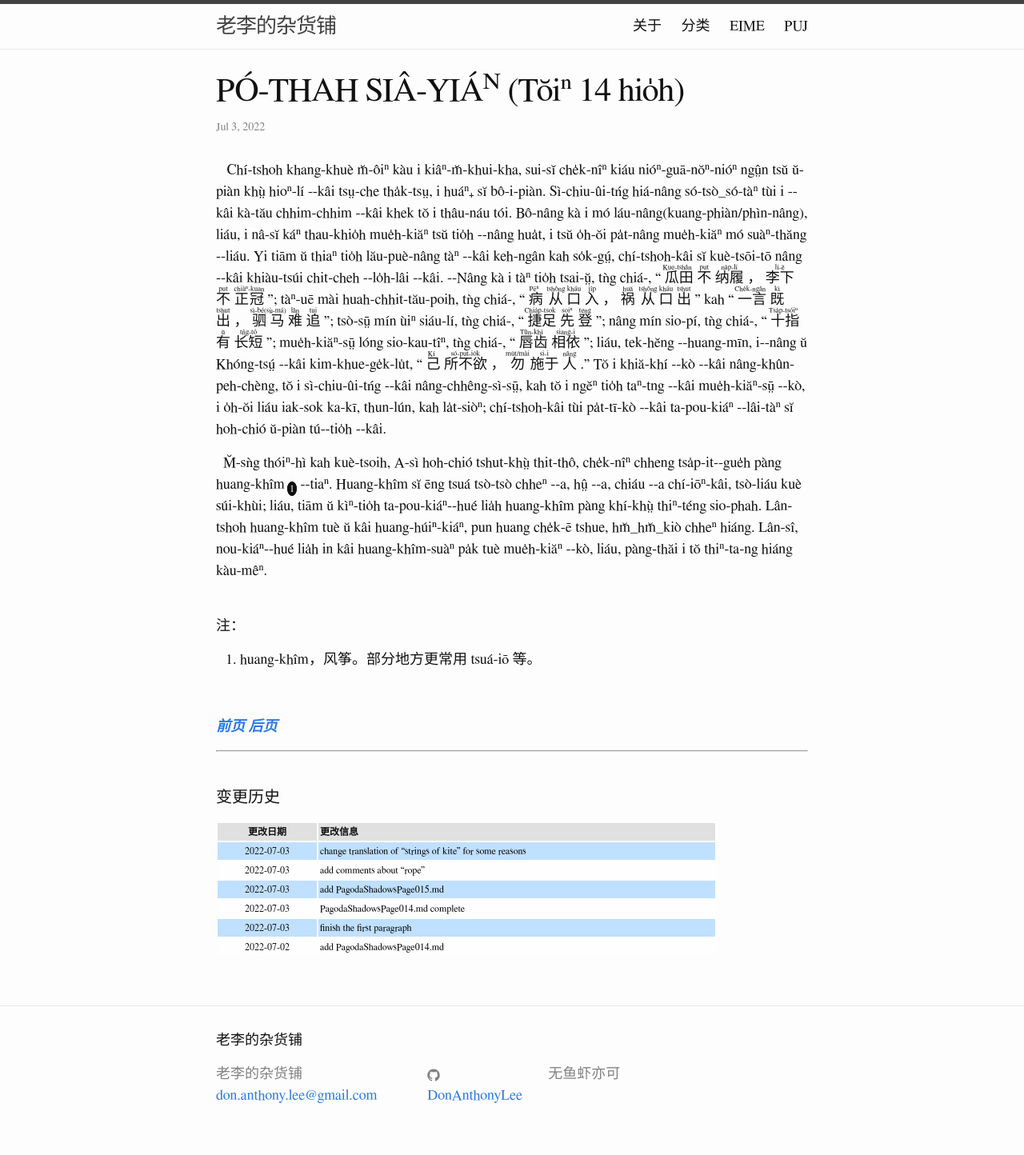
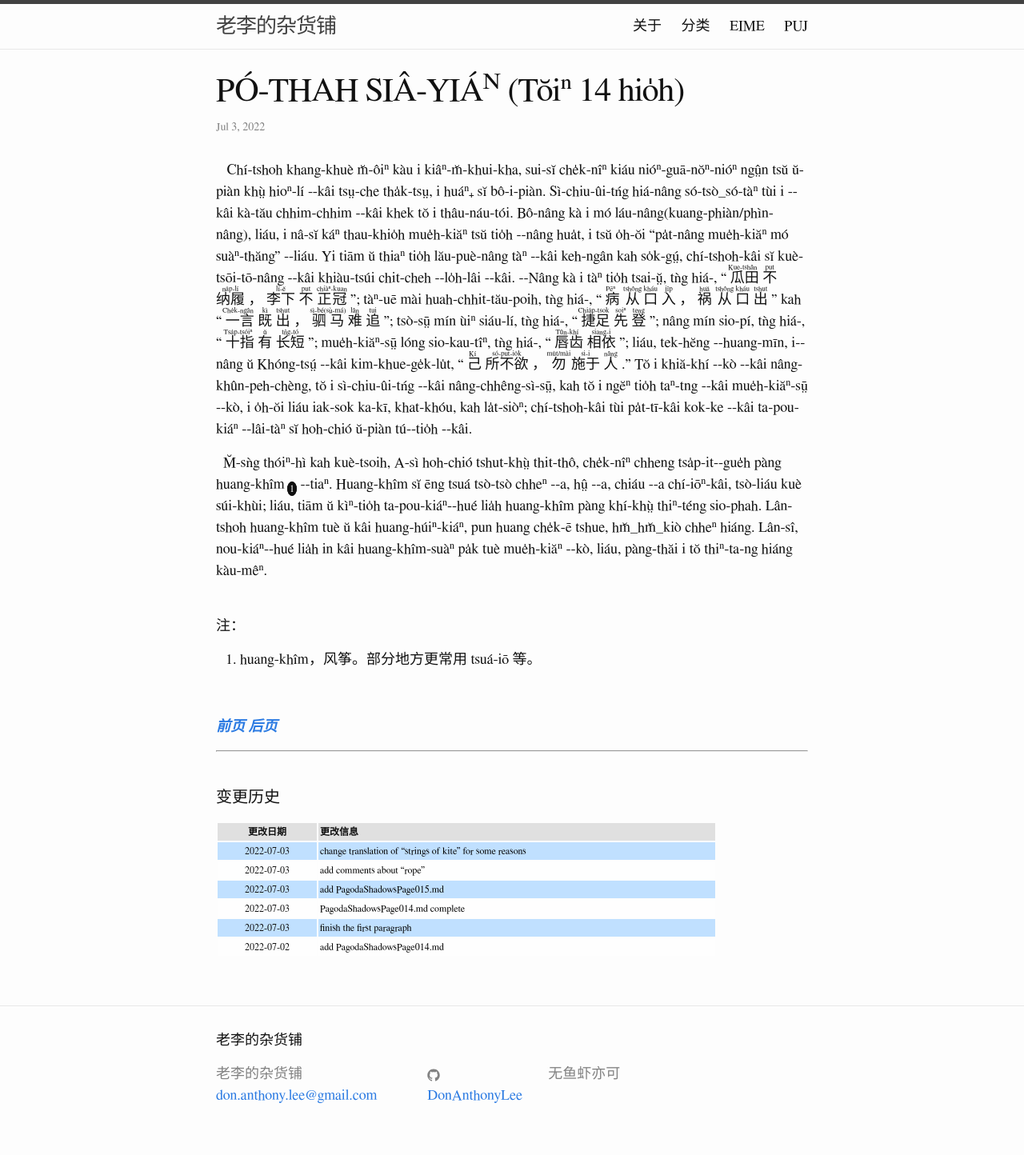
Before and after one commit to DonAnthonyLee/DonAnthonyLee.github.io, a Jekyll site: the page built from docs/puj/PagodaShadowsPage014.md, in a window 1280 px wide. Shown: the whole page at 80% size. Built offline with Jekyll 4.4.1, drawn with Linux system fonts in a browser that asks for light colours; some web fonts are replaced.

Commit message:
change translation of "patience"

```diff
--- a/docs/puj/PagodaShadowsPage014.md
+++ b/docs/puj/PagodaShadowsPage014.md
@@ -13,13 +13,13 @@
 &nbsp;&nbsp;
 Chí-tshoh khang-khuè m̆-ôiⁿ kàu i kiâⁿ-m̆-khui-kha, sui-sĭ che̍k-nîⁿ kiáu nióⁿ-guā-nŏⁿ-nióⁿ ngṳ̂n tsŭ ŭ-piàn khṳ̀ hioⁿ-lí &#x002D;&#x002D;kâi tsṳ-che tha̍k-tsṳ, i huáⁿ₊ sĭ bô-i-piàn.
 <!-- His education was that which most effectively moulds the mind; it lay in the opinions and the practices of those around him. -->
-Sì-chiu-ûi-tńg hiá-nâng só-tsò_só-tàⁿ tùi i &#x002D;&#x002D;kâi kà-tău chhim-chhim &#x002D;&#x002D;kâi khek tŏ i thâu-náu tói.
+Sì-chiu-ûi-tńg hiá-nâng só-tsò_só-tàⁿ tùi i &#x002D;&#x002D;kâi kà-tău chhim-chhim &#x002D;&#x002D;kâi khek tŏ i thâu-náu-tói.
 <!-- He was never taught not to lie, but he was certainly punished if he stole, and so he learned to respect the rights of property. -->
-Bô-nâng kà i mó láu-nâng(kuang-phiàn/phìn-nâng), liáu, i nâ-sĭ káⁿ thau-khio̍h mue̍h-kiăⁿ tsŭ tio̍h &#x002D;&#x002D;nâng hua̍t, i tsŭ o̍h-ŏi pa̍t-nâng mue̍h-kiăⁿ mó suàⁿ-thăng &#x002D;&#x002D;liáu.
+Bô-nâng kà i mó láu-nâng(kuang-phiàn/phìn-nâng), liáu, i nâ-sĭ káⁿ thau-khio̍h mue̍h-kiăⁿ tsŭ tio̍h &#x002D;&#x002D;nâng hua̍t, i tsŭ o̍h-ŏi "pa̍t-nâng mue̍h-kiăⁿ mó suàⁿ-thăng" &#x002D;&#x002D;liáu.
 <!-- He constantly heard maxims from the ancient sages, and proverbs in which the wisdom of generations was concentrated. -->
-Yi tiām ŭ thiaⁿ tio̍h lău-puè-nâng tàⁿ &#x002D;&#x002D;kâi keh-ngân kah so̍k-gṳ́, chí-tshoh-kâi sĭ kuè-tsōi-tō nâng &#x002D;&#x002D;kâi khiàu-tsúi chit-cheh &#x002D;&#x002D;lo̍h-lâi &#x002D;&#x002D;kâi.
+Yi tiām ŭ thiaⁿ tio̍h lău-puè-nâng tàⁿ &#x002D;&#x002D;kâi keh-ngân kah so̍k-gṳ́, chí-tshoh-kâi sĭ kuè-tsōi-tō-nâng &#x002D;&#x002D;kâi khiàu-tsúi chit-cheh &#x002D;&#x002D;lo̍h-lâi &#x002D;&#x002D;kâi.
 <!-- He was taught worldly caution by, "Don't lace your boot in a melon-field, nor adjust your hat under a plum-tree"; -->
-&#x002D;&#x002D;Nâng kà i tàⁿ tio̍h tsai-ṳ̆, tǹg chiá-,
+&#x002D;&#x002D;Nâng kà i tàⁿ tio̍h tsai-ṳ̆, tǹg hiá-,
 "<ruby style="ruby-position:over">
 <rb class="markup_main">瓜田</rb>
 <rp>(</rp><rt class="markup_over">Kue-tshân</rt><rp>)</rp>
@@ -45,7 +45,7 @@
 <rp>(</rp><rt class="markup_over">chiàⁿ-kuan</rt><rp>)</rp>
 </ruby>";
 <!-- reticence in speech by, "Diseases enter by the mouth, misfortunes issue from it." and "A coach-and-four cannot bring back a word once uttered"; -->
-tàⁿ-uē mài huah-chhit-tău-poih, tǹg chiá-,
+tàⁿ-uē mài huah-chhit-tău-poih, tǹg hiá-,
 "<ruby style="ruby-position:over">
 <rb class="markup_main">病</rb>
 <rp>(</rp><rt class="markup_over">Pēⁿ</rt><rp>)</rp>
@@ -103,7 +103,7 @@
 <rp>(</rp><rt class="markup_over">tui</rt><rp>)</rp>
 </ruby>";
 <!-- modesty of behaviour by, "Who lifts his feet high has put on boots for the first time"; -->
-tsò-sṳ̄ mín ùiⁿ siáu-lí, tǹg chiá-,
+tsò-sṳ̄ mín ùiⁿ siáu-lí, tǹg hiá-,
 "<ruby style="ruby-position:over">
 <rb class="markup_main">捷足</rb>
 <rp>(</rp><rt class="markup_over">Chia̍p-tsok</rt><rp>)</rp>
@@ -117,7 +117,7 @@
 <rp>(</rp><rt class="markup_over">teng</rt><rp>)</rp>
 </ruby>";
 <!-- contentment by, "All ten fingers can't be of the same length"; -->
-nâng mín sio-pí, tǹg chiá-,
+nâng mín sio-pí, tǹg hiá-,
 "<ruby style="ruby-position:over">
 <rb class="markup_main">十指</rb>
 <rp>(</rp><rt class="markup_over">Tsa̍p-tsóiⁿ</rt><rp>)</rp>
@@ -131,7 +131,7 @@
 <rp>(</rp><rt class="markup_over">tn̂g-tó</rt><rp>)</rp>
 </ruby>";
 <!-- mutual dependence by, "There is no peace for the mouth when one tooth is aching"; -->
-mue̍h-kiăⁿ-sṳ̄ lóng sio-kau-tîⁿ, tǹg chiá-,
+mue̍h-kiăⁿ-sṳ̄ lóng sio-kau-tîⁿ, tǹg hiá-,
 "<ruby style="ruby-position:over">
 <rb class="markup_main">唇齿</rb>
 <rp>(</rp><rt class="markup_over">Tûn-khí</rt><rp>)</rp>
@@ -163,7 +163,9 @@
 <rp>(</rp><rt class="markup_over">nâng</rt><rp>)</rp>
 </ruby>."
 <!-- In the densely crowded quarters where he lived, in his varied and numerous social relationships, and in the distinct duties enforced upon him, he learned self-control, patience, and diligence to an extent seldom attained by boys of other lands. -->
-Tŏ i khiă-khí &#x002D;&#x002D;kò &#x002D;&#x002D;kâi nâng-khûn-peh-chèng, tŏ i sì-chiu-ûi-tńg &#x002D;&#x002D;kâi nâng-chhêng-sì-sṳ̄, kah tŏ i ngĕⁿ tio̍h taⁿ-tng &#x002D;&#x002D;kâi mue̍h-kiăⁿ-sṳ̄ &#x002D;&#x002D;kò, i o̍h-ŏi liáu iak-sok ka-kī, thun-lún, kah la̍t-siòⁿ; chí-tshoh-kâi tùi pa̍t-tī-kò &#x002D;&#x002D;kâi ta-pou-kiáⁿ &#x002D;&#x002D;lâi-tàⁿ sĭ hoh-chió ŭ-piàn tú&#x002D;&#x002D;tio̍h &#x002D;&#x002D;kâi.
+Tŏ i khiă-khí &#x002D;&#x002D;kò &#x002D;&#x002D;kâi nâng-khûn-peh-chèng, tŏ i sì-chiu-ûi-tńg &#x002D;&#x002D;kâi nâng-chhêng-sì-sṳ̄, kah tŏ i ngĕⁿ tio̍h taⁿ-tng &#x002D;&#x002D;kâi mue̍h-kiăⁿ-sṳ̄ &#x002D;&#x002D;kò, i o̍h-ŏi liáu iak-sok ka-kī, khat-khóu, kah la̍t-siòⁿ; chí-tshoh-kâi tùi pa̍t-tī-kâi kok-ke &#x002D;&#x002D;kâi ta-pou-kiáⁿ &#x002D;&#x002D;lâi-tàⁿ sĭ hoh-chió ŭ-piàn tú&#x002D;&#x002D;tio̍h &#x002D;&#x002D;kâi.
+<!-- self-control: “自制力”在我处无专用的传统用词，“tsṳ̆-tŏng” 却又有所偏差，因而此处采用半文白方式进行翻译。 -->
+<!-- patience: 对应此英文单词有多种说法，比如 thun-lún（被动耐受，偏负面）; khat-khóu（主动耐受）; ŭ-sim-sèⁿ（偏重耐心）; ŭ-kang-la̍t（偏重细心） 等等，结合全章，作者应该是指勤与劳，此处选择 khat-kóu（偏重 劳） 与 lat-siòⁿ（偏重 勤）正好呼应。 -->
 
 <!-- Besides attending the theatre, and going through the religious ceremonies, Four did not often play, except in November when he flew a kite. -->
 &nbsp;&nbsp;M̆-sǹg thóiⁿ-hì kah kuè-tsoih, A-sì hoh-chió tshut-khṳ̀ thit-thô, che̍k-nîⁿ chheng tsa̍p-it&#x002D;&#x002D;gue̍h pàng huang-khîm<a href="#note_1" class="note">1</a> &#x002D;&#x002D;tiaⁿ.
```
